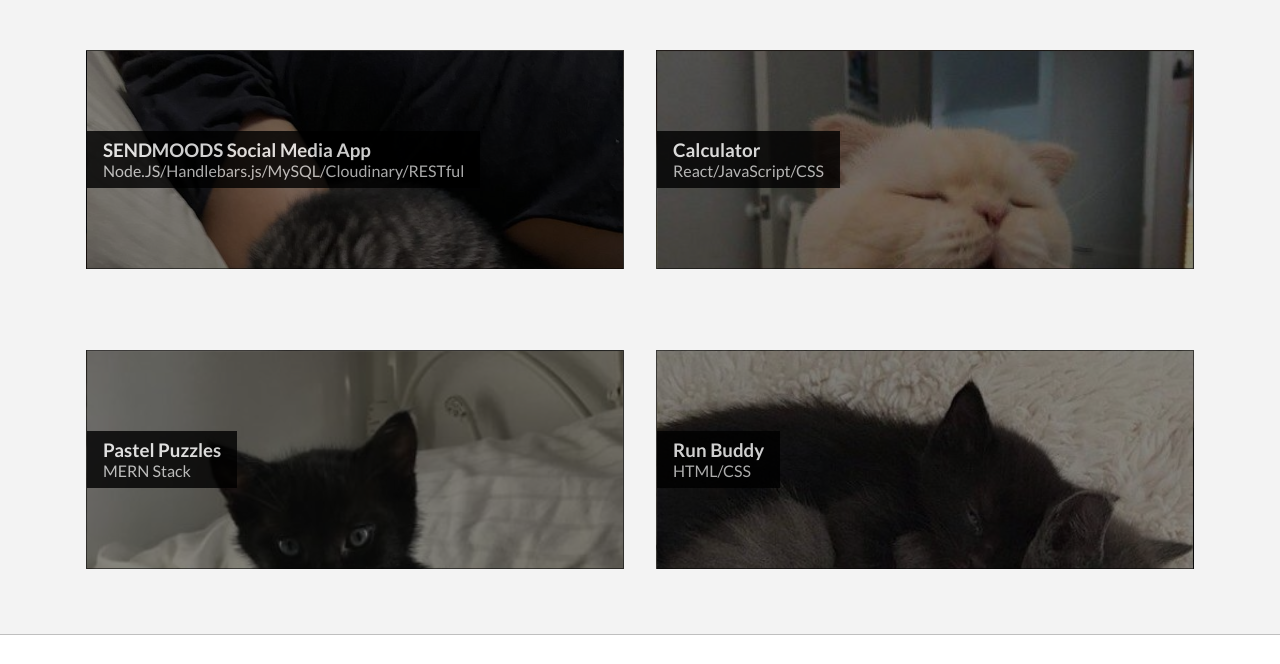
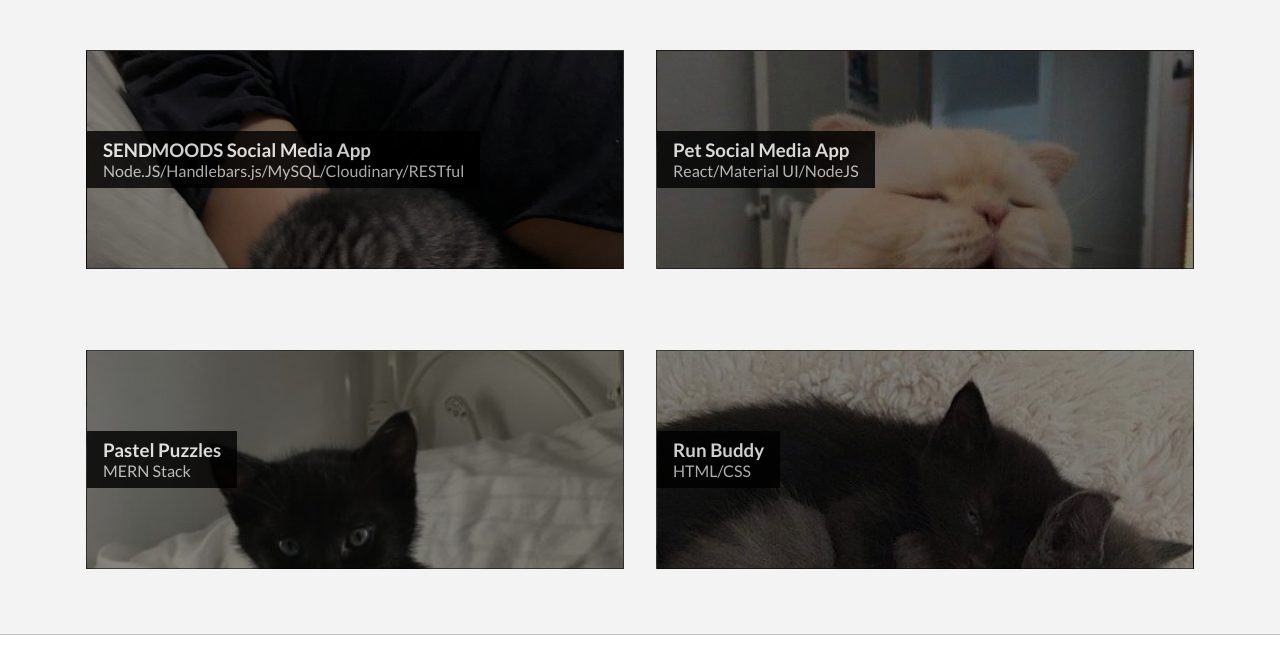
Before and after one commit to cytoplasma/HTML-CSS-portfolio, a plain HTML site: page index.html in a window 1280 px wide. Shown: the part 1600-2264 px from the top of the page. Drawn offline with Linux system fonts and the light colour scheme.

Commit message:
Update index.html

```diff
--- a/index.html
+++ b/index.html
@@ -80,10 +80,10 @@
                             </a>
                         </li>
                         <li>
-                            <a href="#" class="flex-item react-calc">
+                            <a href="https://pet-pals.herokuapp.com/" class="flex-item react-calc">
                                 <div class="text-background">
-                                    <h3>Calculator</h3>
-                                    <span>React/JavaScript/CSS</span>
+                                    <h3>Pet Social Media App</h3>
+                                    <span>React/Material UI/NodeJS</span>
                                 </div>
                             </a>
                         </li>
```
